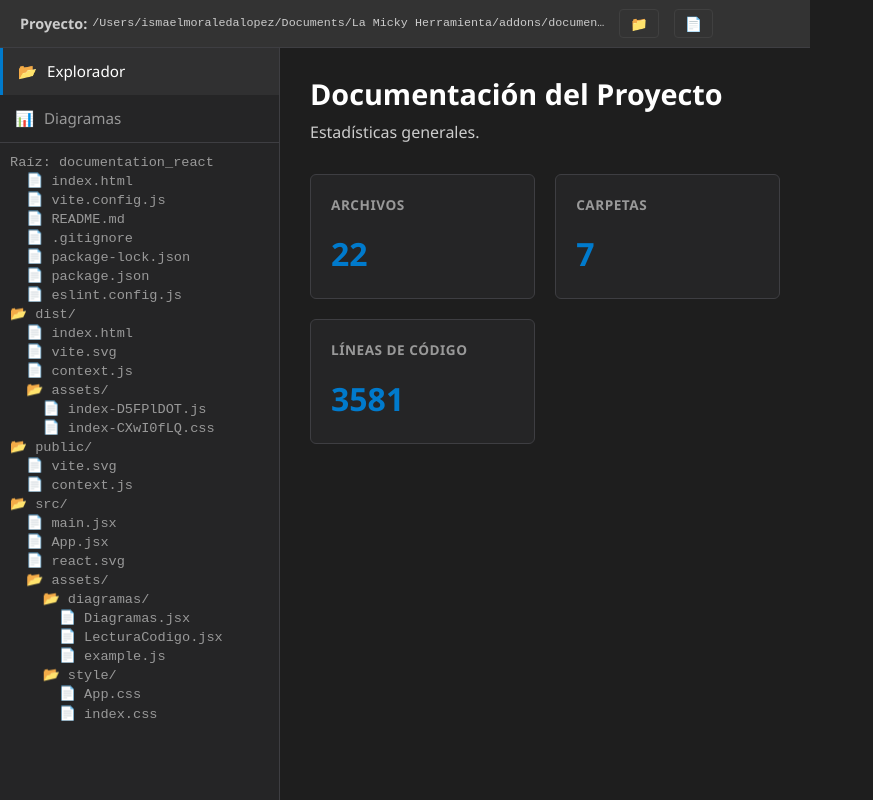
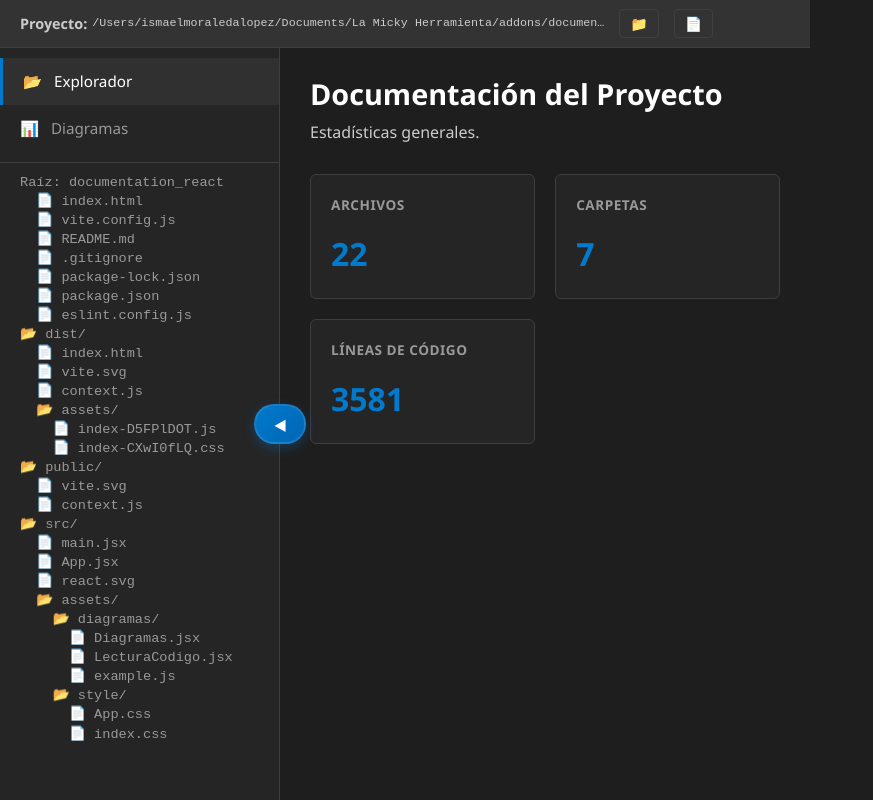
Before and after one commit to Isma115/Documentacion_React, a React (Vite) app: page / in a window 1280 px wide. Shown: the whole page, without its empty margins (0-873 px from the left). Built offline with nearby package versions, Linux system fonts and the light colour scheme.

Commit message:
Celal ablil

```diff
--- a/src/App.jsx
+++ b/src/App.jsx
@@ -21,7 +21,7 @@ function App() {
 
   const [activeView, setActiveView] = useState('explorer');
 
-  // Estado para controlar si la barra lateral está colapsada
+  // Estado para controlar si la barra lateral está colapsada (inicia en false - siempre abierto)
   const [isSidebarCollapsed, setIsSidebarCollapsed] = useState(false);
 
   // Ya no se carga aquí la data porque ahora la carga el componente Diagramas por separado
@@ -37,7 +37,7 @@ function App() {
     const interval = setInterval(loadData, 500);
     return () => clearInterval(interval);
   }, []);
-// #endregion
+  // #endregion
 
   // #region App Project Selection Logic
   const [showProjectSelector, setShowProjectSelector] = useState(!data.root_path);
@@ -193,7 +193,7 @@ function App() {
 
   // #region App Visual Render
   return (
-    <div className="app-container">
+    <div className={`app-container ${isSidebarCollapsed ? 'sidebar-collapsed' : ''}`}>
       {showProjectSelector ? (
         <div className="project-selector-overlay">
           <div className="project-selector-modal">
@@ -228,7 +228,7 @@ function App() {
           </header>
 
           <div className="main-content">
-            <aside className="sidebar">
+            <aside className={`sidebar ${isSidebarCollapsed ? 'collapsed' : ''}`}>
               <nav className="nav-menu">
                 <div
                   className={`nav-item ${activeView === 'explorer' ? 'active' : ''}`}
@@ -247,6 +247,17 @@ function App() {
                 <pre>{data.file_structure || "No hay estructura disponible"}</pre>
               </div>
             </aside>
+
+            {/* Botón de colapsar fuera del sidebar para que sea siempre visible */}
+            <button
+              className="toggle-sidebar-btn"
+              onClick={() => setIsSidebarCollapsed(!isSidebarCollapsed)}
+              title={isSidebarCollapsed ? "Desplegar menú" : "Comprimir menú"}
+            >
+              <span className="toggle-icon">
+                {isSidebarCollapsed ? '▶' : '◀'}
+              </span>
+            </button>
 
             <main className="content-area">
               {activeView === 'explorer' ? (
--- a/src/assets/style/layout/Layout.css
+++ b/src/assets/style/layout/Layout.css
@@ -1,14 +1,14 @@
-/* #region App Layout Structure */
-.app-container {
+/* #region App Layout Structure */.app-container {
     display: flex;
     flex-direction: column;
     height: 100vh;
+    overflow: hidden;
 }
 
 .main-content {
     display: flex;
     flex: 1;
     overflow: hidden;
+    position: relative;
 }
-
 /* #endregion */
--- a/src/assets/style/layout/MainContent.css
+++ b/src/assets/style/layout/MainContent.css
@@ -1,9 +1,10 @@
-/* #region Main Content Base */
-.content-area {
+/* #region Main Content Base */.content-area {
     flex: 1;
     padding: 30px;
     overflow-y: auto;
     background-color: var(--bg-dark);
+    width: 100%;
+    position: relative;
 }
 
 .welcome-screen h1 {
@@ -11,5 +12,4 @@
     margin-bottom: 10px;
     font-size: 1.8rem;
 }
-
 /* #endregion */
--- a/src/assets/style/layout/Sidebar.css
+++ b/src/assets/style/layout/Sidebar.css
@@ -1,25 +1,39 @@
-/* #region Sidebar, Nav & File Tree */
-.sidebar {
+/* #region Sidebar, Nav & File Tree */.sidebar {
     width: 280px;
     background-color: var(--bg-sidebar);
     border-right: 1px solid var(--border);
     display: flex;
     flex-direction: column;
     flex-shrink: 0;
+    transition: transform 0.3s cubic-bezier(0.4, 0, 0.2, 1);
+    position: relative;
+    z-index: 100;
+    height: 100%;
+}
+
+.sidebar.collapsed {
+    transform: translateX(-100%);
+    position: absolute;
+    left: 0;
+    top: 0;
+    bottom: 0;
 }
 
 .nav-menu {
     border-bottom: 1px solid var(--border);
+    padding: 10px 0;
 }
 
 .nav-item {
-    padding: 12px 15px;
+    padding: 12px 20px;
     cursor: pointer;
     display: flex;
     align-items: center;
-    gap: 10px;
+    gap: 12px;
     font-size: 0.95rem;
     color: var(--text-secondary);
+    transition: all 0.2s ease;
+    white-space: nowrap;
 }
 
 .nav-item:hover {
@@ -36,7 +50,7 @@
 .file-tree {
     flex: 1;
     overflow-y: auto;
-    padding: 10px;
+    padding: 10px 20px;
     font-size: 0.85rem;
     font-family: 'Consolas', monospace;
     line-height: 1.4;
@@ -48,4 +62,95 @@
     white-space: pre-wrap;
 }
 
+/* Botón de toggle - centrado verticalmente */
+.toggle-sidebar-btn {
+    position: absolute;
+    top: 50%;
+    left: 0;
+    transform: translate(-50%, -50%);
+    height: 40px;
+    background: linear-gradient(135deg, var(--accent), #0066b3);
+    border: 2px solid rgba(255, 255, 255, 0.1);
+    border-radius: 20px;
+    color: white;
+    cursor: pointer;
+    display: flex;
+    align-items: center;
+    justify-content: center;
+    gap: 8px;
+    z-index: 1000;
+    box-shadow: 0 4px 12px rgba(0, 122, 204, 0.3);
+    transition: all 0.3s cubic-bezier(0.4, 0, 0.2, 1);
+    overflow: hidden;
+    padding: 0 16px;
+    min-width: 40px;
+    font-weight: 600;
+    font-size: 0.9rem;
+}
+
+.toggle-sidebar-btn:hover {
+    background: linear-gradient(135deg, #0066b3, #005599);
+    transform: translate(-50%, -50%) scale(1.05);
+    box-shadow: 0 6px 20px rgba(0, 122, 204, 0.5);
+    padding: 0 20px;
+}
+
+.toggle-icon {
+    font-size: 16px;
+    font-weight: bold;
+    transition: transform 0.3s ease;
+    display: flex;
+    align-items: center;
+    justify-content: center;
+    min-width: 16px;
+}
+
+.toggle-text {
+    white-space: nowrap;
+    transition: opacity 0.3s ease, transform 0.3s ease;
+    max-width: 200px;
+    overflow: hidden;
+    text-overflow: ellipsis;
+}
+
+/* Cuando el sidebar está visible, el botón está en el borde derecho del sidebar */
+.sidebar:not(.collapsed) + .toggle-sidebar-btn {
+    left: 280px; /* Al borde derecho del sidebar */
+}
+
+.sidebar:not(.collapsed) + .toggle-sidebar-btn .toggle-icon {
+    transform: rotate(0deg);
+}
+
+/* Cuando el sidebar está colapsado, el botón se mueve más a la izquierda */
+.sidebar.collapsed + .toggle-sidebar-btn {
+    left: 0; /* A la izquierda de la pantalla */
+}
+
+.sidebar.collapsed + .toggle-sidebar-btn .toggle-icon {
+    transform: rotate(180deg);
+}
+
+.toggle-sidebar-btn:active {
+    transform: translate(-50%, -50%) scale(0.98);
+    box-shadow: 0 2px 8px rgba(0, 122, 204, 0.4);
+}
+
+/* Efecto de hover que expande el botón */
+.toggle-sidebar-btn:hover .toggle-text {
+    opacity: 1;
+    transform: translateX(0);
+}
+
+/* Estado normal (sin hover) - solo muestra ícono cuando sidebar colapsado */
+.sidebar.collapsed + .toggle-sidebar-btn:not(:hover) {
+    padding: 0 12px;
+    min-width: 40px;
+}
+
+.sidebar.collapsed + .toggle-sidebar-btn:not(:hover) .toggle-text {
+    opacity: 0;
+    transform: translateX(-10px);
+    max-width: 0;
+}
 /* #endregion */
```
